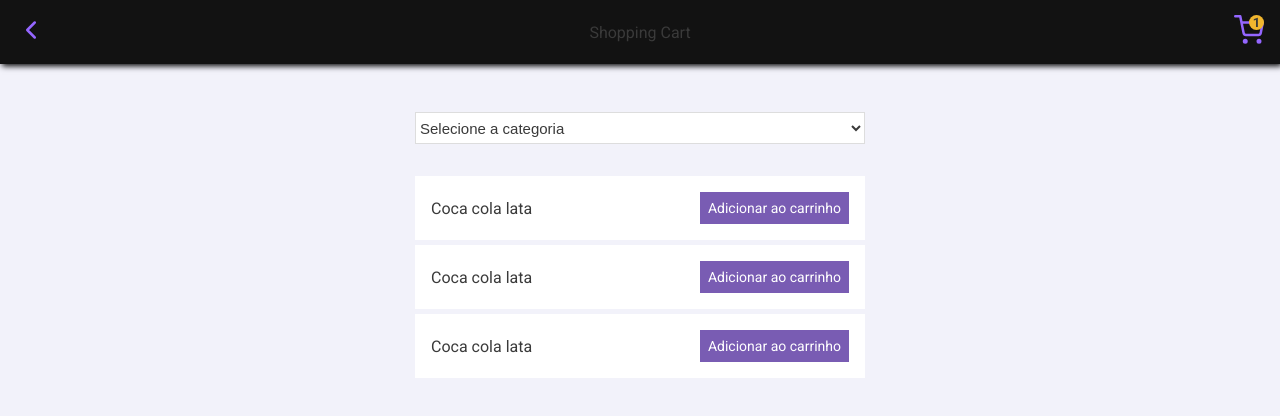
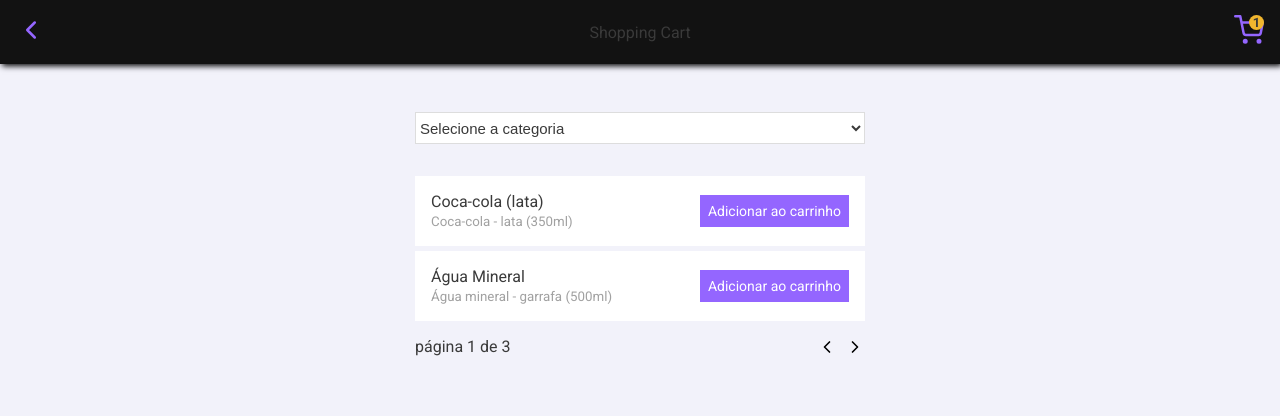
Before and after one commit to arlenvasconcelos/shopping-cart-web, a React (Create React App) app: page / in a window 1280 px wide. Shown: the top 416 px of the page. Built offline with nearby package versions, Linux system fonts and the light colour scheme.

Commit message:
add pagination on products page

```diff
--- a/src/pages/Products/index.jsx
+++ b/src/pages/Products/index.jsx
@@ -1,10 +1,33 @@
-import React from 'react';
+import React, { useState, useEffect } from 'react';
 
+import { FiChevronLeft, FiChevronRight } from 'react-icons/fi';
 import Header from '../../components/Header';
 
-import { Container, ProductList } from './styles';
+import { Container, ProductList, Pagination } from './styles';
+
+import { products, categories } from '../../database';
+
+const perPage = 2;
 
 export default function Products() {
+  const [page, setPage] = useState(1);
+  const [totalPage, setTotalPage] = useState(1);
+
+  useEffect(() => {
+    const numberOfPages = Math.trunc(products.length / perPage);
+
+    if (products.length % 10 === 0) setTotalPage(numberOfPages);
+    else setTotalPage(numberOfPages + 1);
+  }, []);
+
+  const handleUpdatePagination = (value) => {
+    if (value <= 0 || value > totalPage) {
+      return;
+    }
+
+    setPage(value);
+  };
+
   return (
     <>
       <Header />
@@ -12,25 +35,37 @@
         <div>
           <select>
             <option value="">Selecione a categoria</option>
-            <option>1</option>
-            <option>1</option>
-            <option>1</option>
+            {
+              categories.map((category) => (
+                <option value={category.id}>{category.name}</option>
+              ))
+            }
           </select>
 
           <ProductList>
-            <div>
-              <span>Coca cola lata</span>
-              <button type="button">Adicionar ao carrinho</button>
-            </div>
-            <div>
-              <span>Coca cola lata</span>
-              <button type="button">Adicionar ao carrinho</button>
-            </div>
-            <div>
-              <span>Coca cola lata</span>
-              <button type="button">Adicionar ao carrinho</button>
-            </div>
+            {products.slice(perPage * (page - 1), perPage * page).map((product) => (
+              <div key={product.id}>
+                <div>
+                  <span>{product.name}</span>
+                  <small>{product.description}</small>
+                </div>
+                <button type="button">Adicionar ao carrinho</button>
+              </div>
+
+            ))}
           </ProductList>
+
+          <Pagination>
+            <span>{`página ${page} de ${totalPage}`}</span>
+            <ul>
+              <li>
+                <button type="button" aria-label="Página Anterior" onClick={() => handleUpdatePagination(page - 1)}><FiChevronLeft size={20} /></button>
+              </li>
+              <li>
+                <button type="button" aria-label="Página Anterior" onClick={() => handleUpdatePagination(page + 1)}><FiChevronRight size={20} /></button>
+              </li>
+            </ul>
+          </Pagination>
         </div>
       </Container>
     </>
--- a/src/pages/Products/styles.js
+++ b/src/pages/Products/styles.js
@@ -41,13 +41,19 @@
       margin-top: 5px;
     }
 
-    span{
+    div{
       flex: 1;
       margin: auto;
+      span{
+        display: block;
+      }
+      small{
+        color: #A1a1a1;
+      }
     }
 
     button{
-      background-color: #795CB3;
+      background-color: #9466FF;
       margin: auto;
       color: #fff;
       border: 0;
@@ -57,8 +63,29 @@
       transition: background-color 0.2s;
 
       &:hover{
-        background-color: ${shade(0.2, '#795CB3')}
+        background-color: ${shade(0.2, '#9466FF')}
       }
     }
   }
 `;
+
+export const Pagination = styled.div`
+  display: flex;
+  justify-content: space-between;
+  margin-top: 16px;
+  ul{
+    list-style: none;
+    display: flex;
+    li{
+      & + li{
+        margin-left: 8px;
+      }
+
+      button{
+        background-color: transparent;
+        border: 0;
+      }
+    }
+  }
+
+`;
```
Also changed, not shown: 1 other file (tests, documents, lock files or other folders).
